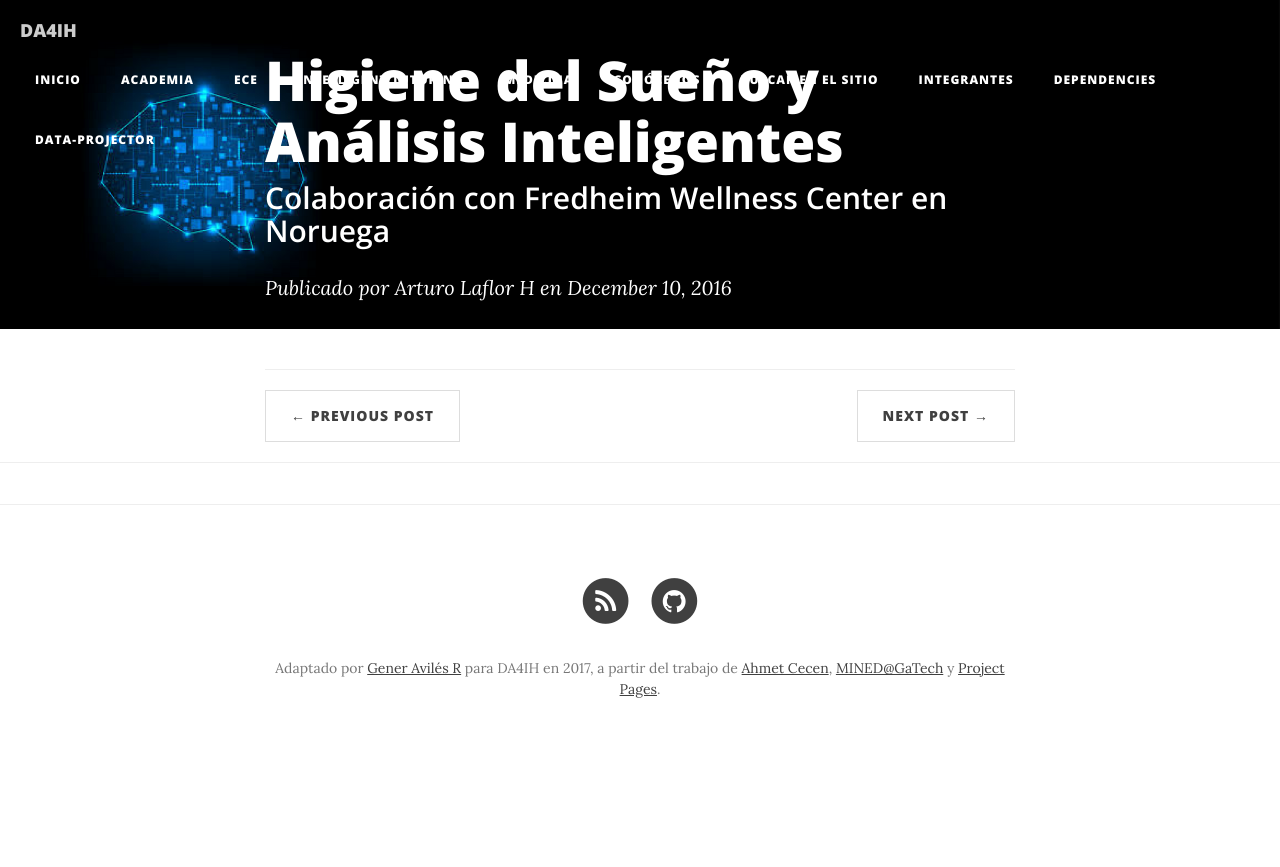
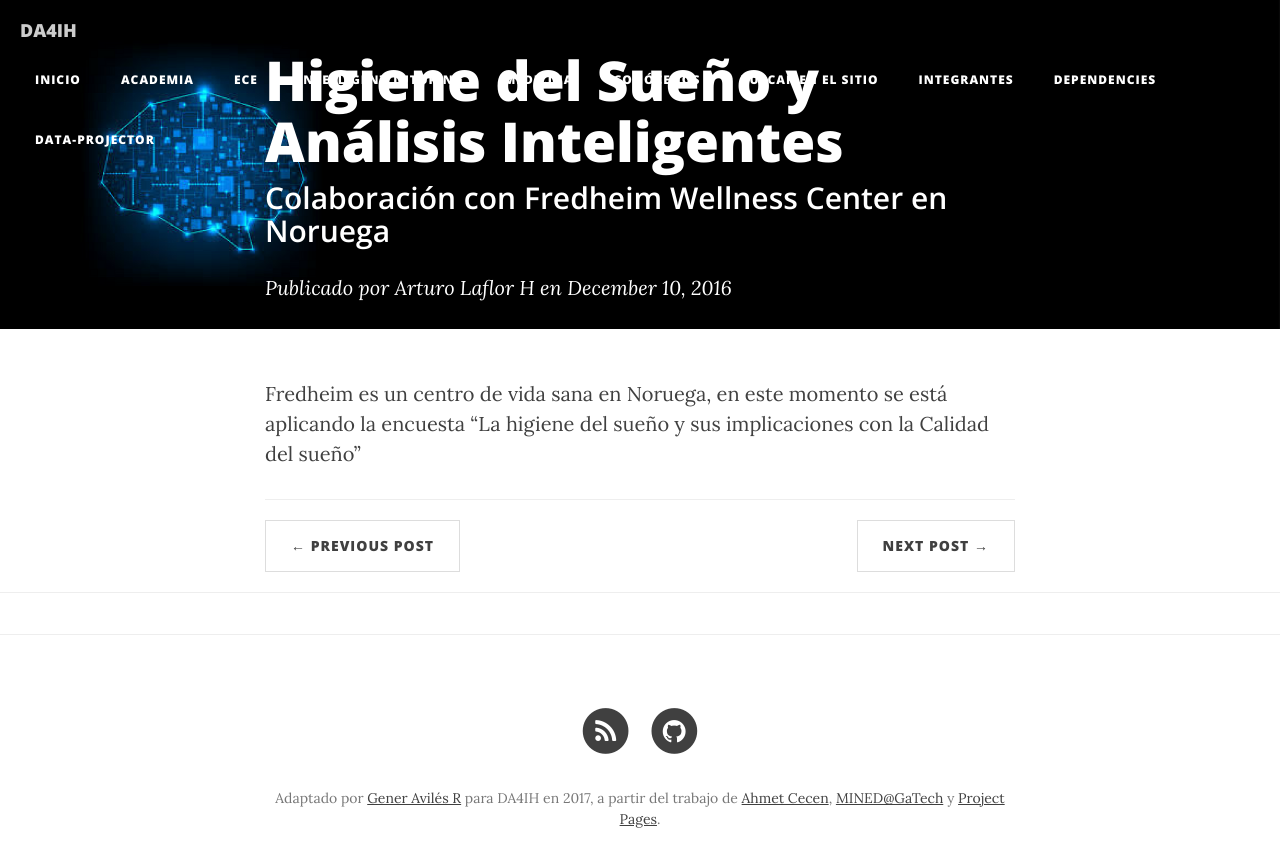
Before and after one commit to DA4IH/DA4IH.github.io, a Jekyll site: the page built from _posts/2016-12-10-fredheim.markdown, in a window 1280 px wide. Shown: the top 867 px of the page. Built offline with Jekyll 4.4.1, drawn with Linux system fonts in a browser that asks for light colours; nearby versions of some CDN libraries; comment, search, counter and statistics services are not loaded.

Commit message:
descripción de la encuesta online

```diff
--- a/_posts/2016-12-10-fredheim.markdown
+++ b/_posts/2016-12-10-fredheim.markdown
@@ -8,3 +8,4 @@
 header-img: "img/med.png"
 visualworkflow: false
 ---
+Fredheim es un centro de vida sana en Noruega, en este momento se está aplicando la encuesta "La higiene del sueño y sus implicaciones con la Calidad del sueño"
```
